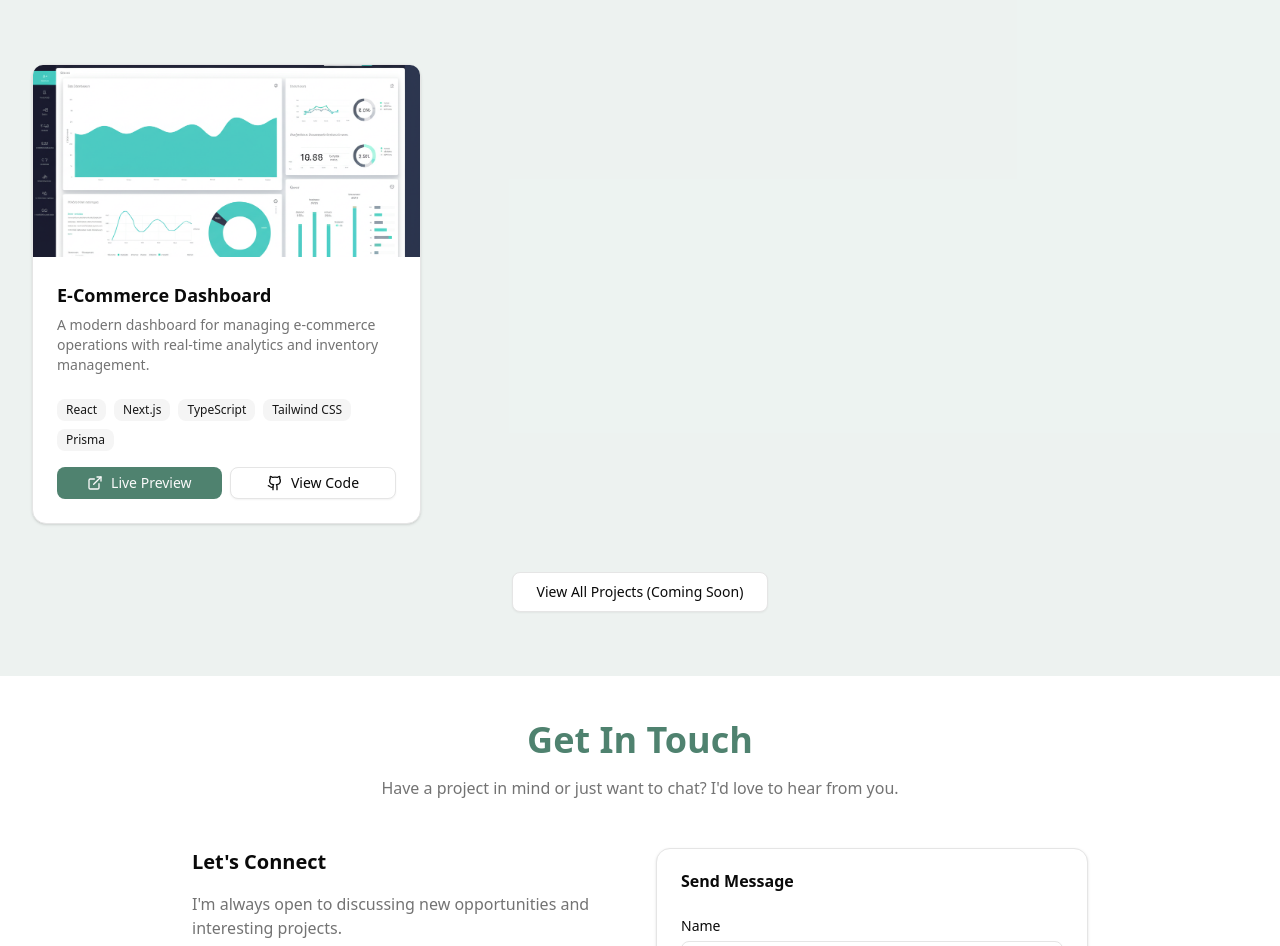
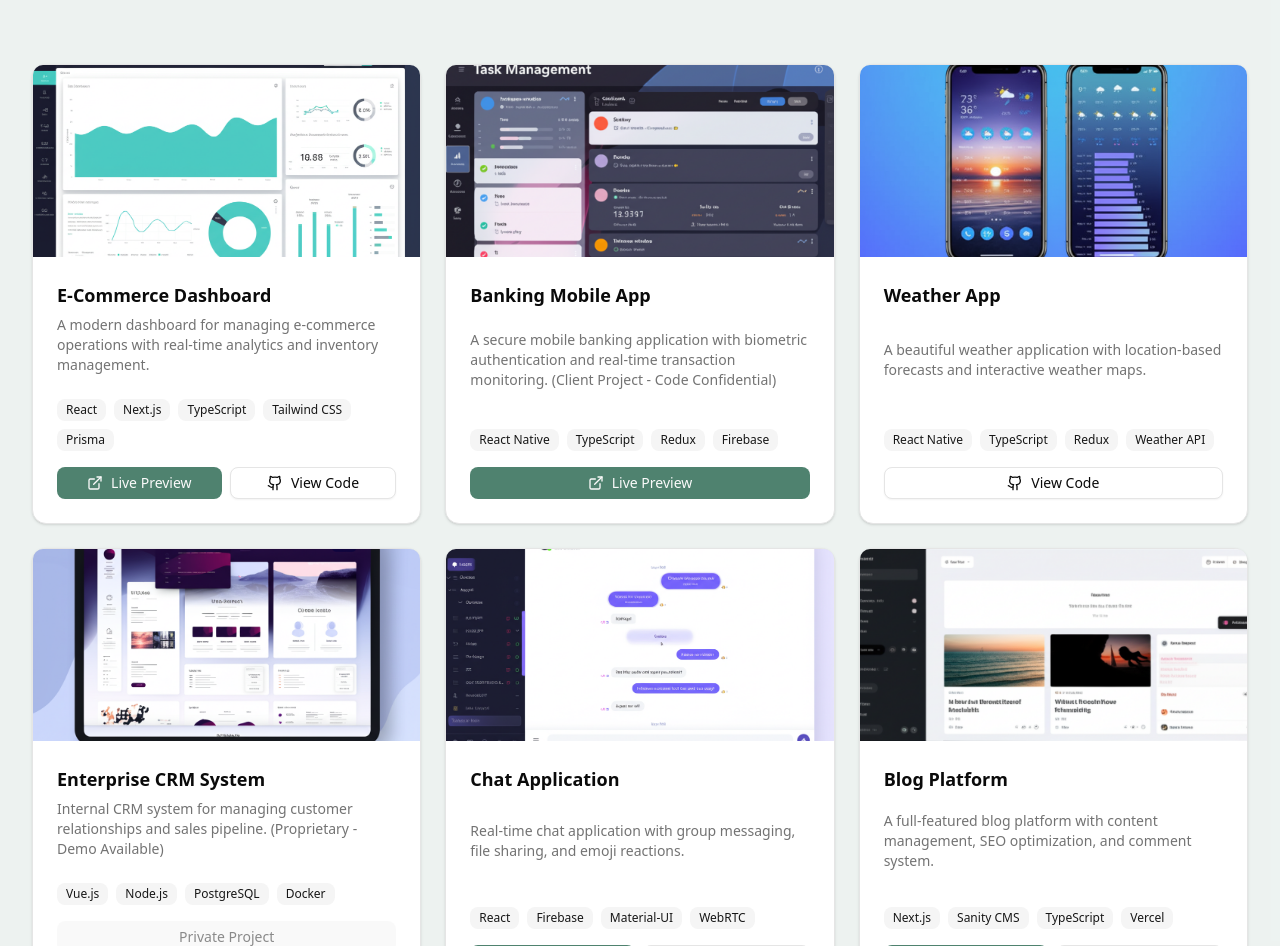
Before and after one commit to zhakazx/frontend-portfolio-v3, a Next.js app: page / in a window 1280 px wide. Shown: the part 1854-2800 px from the top of the page. Built offline with nearby package versions, Linux system fonts and the light colour scheme.

Commit message:
feat: Add project data and API route for fetching projects; implement loading state in ProjectSection

```diff
--- a/app/admin/dashboard/projects/page.tsx
+++ b/app/admin/dashboard/projects/page.tsx
@@ -17,21 +17,7 @@ import {
   DropdownMenuTrigger,
 } from "@/components/ui/dropdown-menu";
 import Link from "next/link";
-import { Project } from "@/types/project";
 import { projects } from "@/data/projects";
-
-function getStatusBadge(project: Project) {
-  if (project.isPrivate) {
-    return <Badge variant="secondary">Private</Badge>;
-  }
-  if (project.liveUrl && project.codeUrl) {
-    return <Badge variant="default">Live</Badge>;
-  }
-  if (project.codeUrl) {
-    return <Badge variant="outline">Development</Badge>;
-  }
-  return <Badge variant="secondary">Draft</Badge>;
-}
 
 export default function ProjectsPage() {
   return (
@@ -58,7 +44,6 @@ export default function ProjectsPage() {
               <TableHead className="w-[50px]">
                 <Checkbox />
               </TableHead>
-              {/* <TableHead>Status</TableHead> */}
               <TableHead>Project Title</TableHead>
               <TableHead>Tech Stack</TableHead>
               <TableHead className="text-right">Actions</TableHead>
@@ -70,7 +55,6 @@ export default function ProjectsPage() {
                 <TableCell>
                   <Checkbox />
                 </TableCell>
-                {/* <TableCell>{getStatusBadge(project)}</TableCell> */}
                 <TableCell>
                   <div>
                     <div className="font-medium">{project.title}</div>
--- /dev/null
+++ b/app/api/projects/route.ts
@@ -0,0 +1,6 @@
+import { NextResponse } from "next/server";
+import { projects } from "@/data/projects";
+
+export async function GET() {
+  return NextResponse.json(projects);
+}
--- a/components/project-section.tsx
+++ b/components/project-section.tsx
@@ -1,5 +1,6 @@
 "use client";
 
+import { useEffect, useState } from "react";
 import { motion } from "framer-motion";
 import { Button } from "@/components/ui/button";
 import {
@@ -12,29 +13,25 @@ import {
 import { Badge } from "@/components/ui/badge";
 import { ExternalLink, Github } from "lucide-react";
 import Image from "next/image";
-
-// import { Project } from "@/types/project";
-import { projects } from "@/data/projects";
+import { Project } from "@/types/project";
 
 export default function ProjectSection() {
-  const containerVariants = {
-    hidden: { opacity: 0 },
-    visible: {
-      opacity: 1,
-      transition: {
-        duration: 0.6,
-        staggerChildren: 0.1,
-      },
-    },
-  };
+  const [projects, setProjects] = useState<Project[]>([]);
+  const [loading, setLoading] = useState(true);
+
+  useEffect(() => {
+    fetch("/api/projects")
+      .then((res) => res.json())
+      .then((data: Project[]) => {
+        setProjects(data);
+        setLoading(false);
+      })
+      .catch(() => setLoading(false));
+  }, []);
 
   const cardVariants = {
     hidden: { opacity: 0, y: 50 },
-    visible: {
-      opacity: 1,
-      y: 0,
-      transition: { duration: 0.6 },
-    },
+    visible: { opacity: 1, y: 0, transition: { duration: 0.6 } },
   };
 
   return (
@@ -57,11 +54,7 @@ export default function ProjectSection() {
                 "0 0 0px rgba(79, 130, 111, 0)",
               ],
             }}
-            transition={{
-              duration: 2,
-              repeat: Infinity,
-              ease: "easeInOut",
-            }}
+            transition={{ duration: 2, repeat: Infinity, ease: "easeInOut" }}
           >
             Featured Projects
           </motion.h2>
@@ -71,7 +64,15 @@ export default function ProjectSection() {
           </p>
         </motion.div>
 
+        {/* Loading State */}
+        {loading && (
+          <p className="text-center text-muted-foreground">
+            Loading projects...
+          </p>
+        )}
+
         {/* Projects Grid */}
+        {!loading && (
           <motion.div
             className="grid grid-cols-1 md:grid-cols-2 lg:grid-cols-3 gap-6"
             variants={cardVariants}
@@ -180,7 +181,11 @@ export default function ProjectSection() {
                       {!project.liveUrl &&
                         !project.codeUrl &&
                         !project.isPrivate && (
-                        <Button size="sm" variant="outline" className="w-full">
+                          <Button
+                            size="sm"
+                            variant="outline"
+                            className="w-full"
+                          >
                             Case Study
                           </Button>
                         )}
@@ -190,8 +195,10 @@ export default function ProjectSection() {
               </motion.div>
             ))}
           </motion.div>
+        )}
 
         {/* View More Button */}
+        {!loading && (
           <motion.div
             className="text-center mt-12"
             initial={{ opacity: 0 }}
@@ -204,6 +211,7 @@ export default function ProjectSection() {
               View All Projects (Coming Soon)
             </Button>
           </motion.div>
+        )}
       </div>
     </section>
   );
--- a/data/projects.ts
+++ b/data/projects.ts
@@ -11,4 +11,52 @@ export const projects: Project[] = [
     liveUrl: "https://example.com",
     codeUrl: "https://github.com/username/project",
   },
+  {
+    id: 2,
+    title: "Banking Mobile App",
+    description:
+      "A secure mobile banking application with biometric authentication and real-time transaction monitoring. (Client Project - Code Confidential)",
+    image: "/task-management-app.png",
+    techStack: ["React Native", "TypeScript", "Redux", "Firebase"],
+    liveUrl: "https://example.com",
+    isPrivate: true,
+  },
+  {
+    id: 3,
+    title: "Weather App",
+    description:
+      "A beautiful weather application with location-based forecasts and interactive weather maps.",
+    image: "/weather-app-interface.png",
+    techStack: ["React Native", "TypeScript", "Redux", "Weather API"],
+    codeUrl: "https://github.com/username/project",
+  },
+  {
+    id: 4,
+    title: "Enterprise CRM System",
+    description:
+      "Internal CRM system for managing customer relationships and sales pipeline. (Proprietary - Demo Available)",
+    image: "/portfolio-website-design.png",
+    techStack: ["Vue.js", "Node.js", "PostgreSQL", "Docker"],
+    isPrivate: true,
+  },
+  {
+    id: 5,
+    title: "Chat Application",
+    description:
+      "Real-time chat application with group messaging, file sharing, and emoji reactions.",
+    image: "/chat-application-interface.png",
+    techStack: ["React", "Firebase", "Material-UI", "WebRTC"],
+    liveUrl: "https://example.com",
+    codeUrl: "https://github.com/username/project",
+  },
+  {
+    id: 6,
+    title: "Blog Platform",
+    description:
+      "A full-featured blog platform with content management, SEO optimization, and comment system.",
+    image: "/blog-platform-interface.png",
+    techStack: ["Next.js", "Sanity CMS", "TypeScript", "Vercel"],
+    liveUrl: "https://example.com",
+    codeUrl: "https://github.com/username/project",
+  },
 ];
```
Lines whose indentation alone changed are shown as unchanged.
